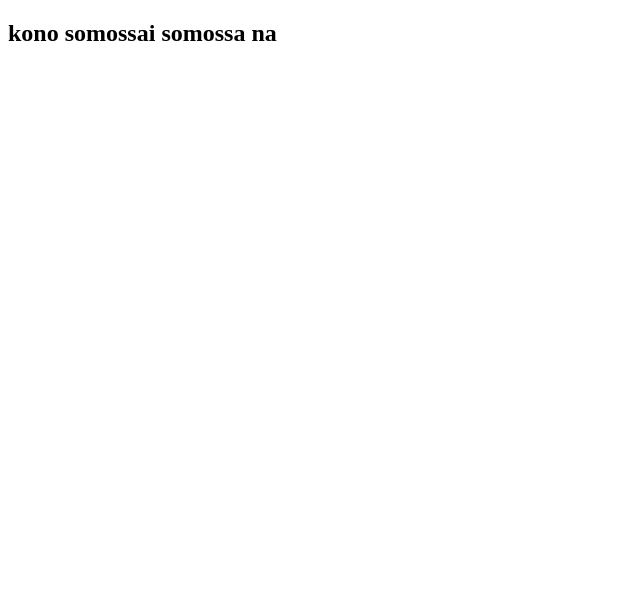
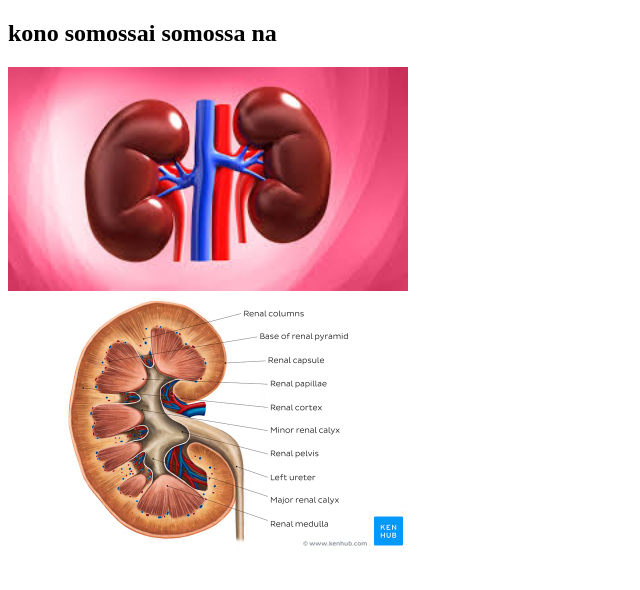
Before and after one commit to mahdir-mmr/problem-never-last-forever, a plain HTML site: page index.html in a window 1280 px wide. Shown: the whole page, without its empty margins (0-640 px from the left). Drawn offline with Linux system fonts and the light colour scheme.

Commit message:
added pictures

```diff
--- a/index.html
+++ b/index.html
@@ -7,6 +7,8 @@
 </head>
 <body>
     <h2>kono somossai somossa na</h2>
-
+    <img width="400px" src="images/images.jpeg" alt="">
+    <br>
+    <img width="400px" src="images/renal-cortex_englishMA.jpg" alt="">
 </body>
 </html>
```
Also changed, not shown: images/images.jpeg (added), images/renal-cortex_englishMA.jpg (added).
